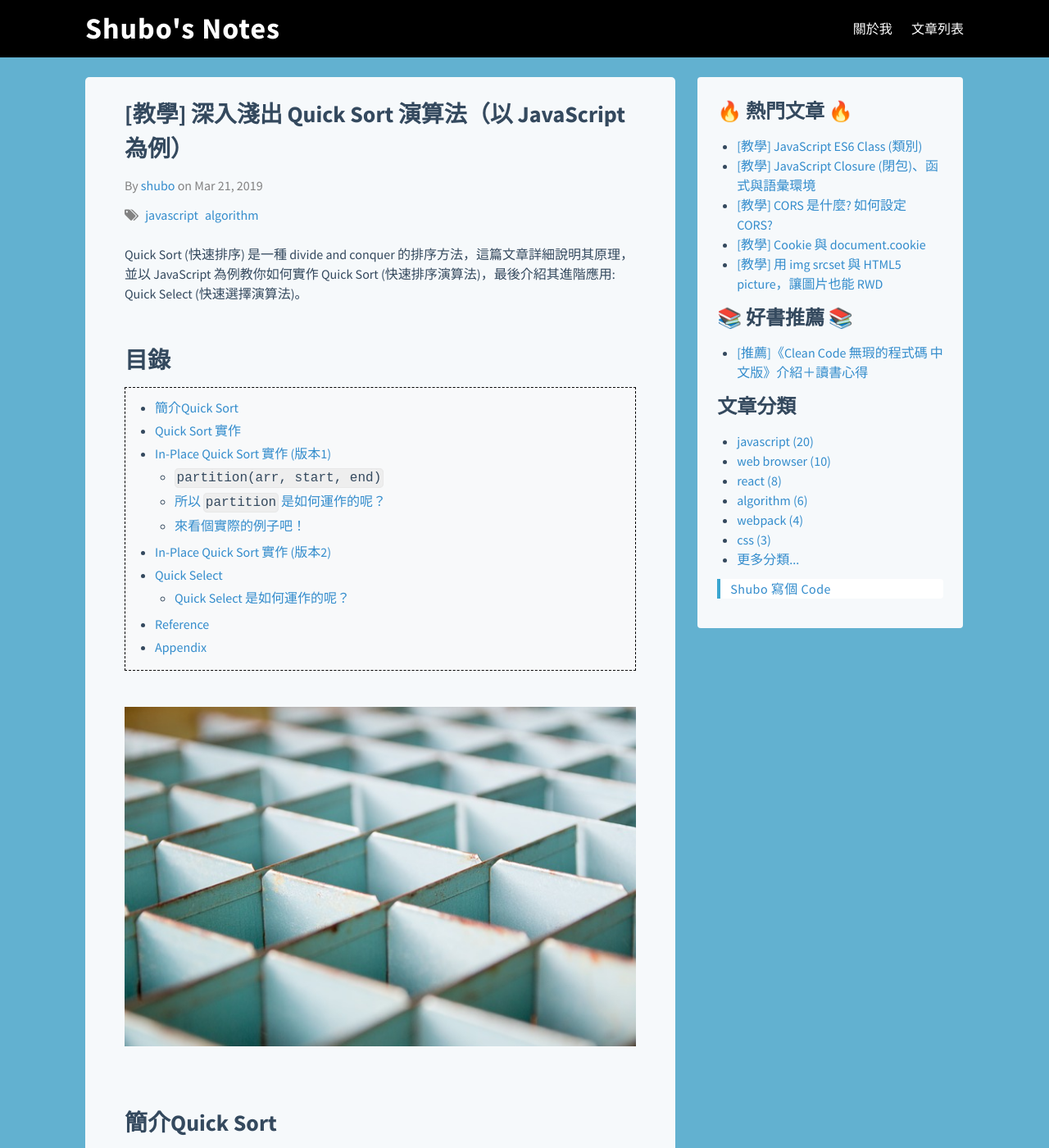
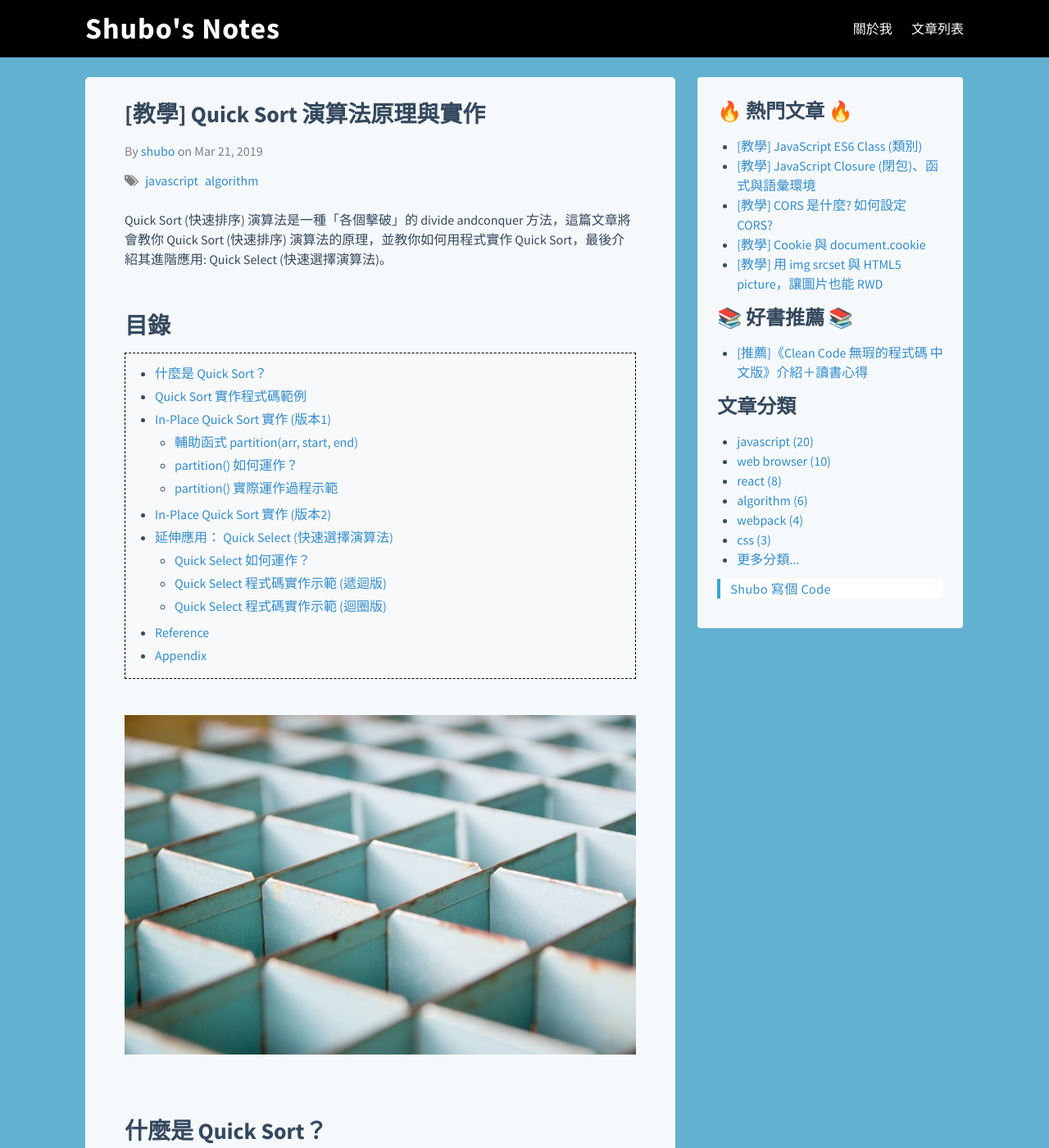
Before and after one commit to shuboc/shuboc.github.io, a Jekyll site: the page built from _posts/2019-03-21-quick-sort.md, in a window 1280 px wide and 1400 px high. Shown: the whole window at 82% size. Built offline with Jekyll 4.4.1, drawn with Linux system fonts in a browser that asks for light colours; nearby versions of some CDN libraries; library files that are not in the unit come from our copies; comment, search, counter and statistics services are not loaded; some of the changed text lies outside the part shown.

Commit message:
Refine quick sort post (4.7%)

````diff
--- a/_posts/2019-03-21-quick-sort.md
+++ b/_posts/2019-03-21-quick-sort.md
@@ -1,11 +1,11 @@
 ---
-title: "[教學] 深入淺出 Quick Sort 演算法（以 JavaScript 為例）"
+title: "[教學] Quick Sort 演算法原理與實作"
 tags: ["javascript", "algorithm"]
 redirect_from: /quick-sort-quick-selection/
 last_modified_at: 2020/10/15
 ---
 
-Quick Sort (快速排序) 是一種 divide and conquer 的排序方法，這篇文章詳細說明其原理，並以 JavaScript 為例教你如何實作 Quick Sort (快速排序演算法)，最後介紹其進階應用: Quick Select (快速選擇演算法)。
+Quick Sort (快速排序) 演算法是一種「各個擊破」的 divide andconquer 方法，這篇文章將會教你 Quick Sort (快速排序) 演算法的原理，並教你如何用程式實作 Quick Sort，最後介紹其進階應用: Quick Select (快速選擇演算法)。
 
 ## 目錄
 {: .no_toc}
@@ -15,7 +15,7 @@ Quick Sort (快速排序) 是一種 divide and conquer 的排序方法，這篇
 
 ![Sort](/images/sort.jpg)
 
-## 簡介Quick Sort
+## 什麼是 Quick Sort？
 
 [Quick Sort (快速排序)](https://en.wikipedia.org/wiki/Quicksort)，是一種 divide and conquer 的排序方法，其過程如下：
 
@@ -36,7 +36,7 @@ Quick Sort (快速排序) 是一種 divide and conquer 的排序方法，這篇
 
 接下來分別對 `[4, 1, 3, 2]` 和 `[9, 6, 7, 8]` 重複一樣的動作，以此類推，就可以達到排序的效果。
 
-## Quick Sort 實作
+## Quick Sort 實作程式碼範例
 
 為了方便實作，我們選擇 `arr` 的最後一個元素當作 `pivot`。
 
@@ -80,7 +80,7 @@ function quickSort(arr) {
 
 這個版本的 quick sort 會需要一個輔助函式，稱為 `partition`。
 
-### `partition(arr, start, end)`
+### 輔助函式 partition(arr, start, end)
 
 `partition` 的作用是從 array 中選出一個 pivot 當作標準，用這個 pivot 把 array 分成兩半，使得左半邊元素全部小於 pivot，右半邊元素全部大於等於 pivot。
 
@@ -92,7 +92,7 @@ function quickSort(arr) {
 
 * 回傳值 `pivotIndex` 是 pivot 的 index。
 
-### 所以 `partition` 是如何運作的呢？
+### partition() 如何運作？
 
 接下來講詳細的運作方式。
 
@@ -127,7 +127,7 @@ function partition(arr, start, end) {
 }
 ```
 
-### 來看個實際的例子吧！
+### partition() 實際運作過程示範
 
 下面來看實際的操作過程，比較好理解。
 
@@ -293,13 +293,13 @@ quickSort(arr, 0, arr.length - 1);
 
 完整版：[quick-sort-in-place-2.js](https://gist.github.com/shuboc/46ba75900b1e8ff1b5952ee94b33bd0c)
 
-## Quick Select
+## 延伸應用： Quick Select (快速選擇演算法)
 
 [Quick Select](https://en.wikipedia.org/wiki/Quickselect) 是一個 quick sort 的變形應用，用來找出 array 裡面大小為第 `k` 的元素。
 
 (這裏為了方便說明，先假設 `k` 是 zero-based。`k === 0` 是最小的元素。)
 
-### Quick Select 是如何運作的呢？
+### Quick Select 如何運作？
 
 接下來解釋一下 quick select 是如何運作的。
 
@@ -317,6 +317,8 @@ quickSort(arr, 0, arr.length - 1);
 怎麼說呢？
 
 假設 `k` < `pivotIdx`的情況，因為左半邊都小於 `pivot`，表示第 `0` 個 ~ 第 `(pivotIdx - 1)` 個數都在左半邊，包括第 `k` 個數，也就是我們的目標。所以只要找左半邊就行了。另一邊也是一樣的道理。
+
+### Quick Select 程式碼實作示範 (遞迴版)
 
 實作如下：
 
@@ -336,6 +338,8 @@ function quickSelect(arr, left, right, k) {
   }
 }
 ```
+
+### Quick Select 程式碼實作示範 (迴圈版)
 
 如果不喜歡遞迴，也可以改寫成迴圈的版本:
 
````
